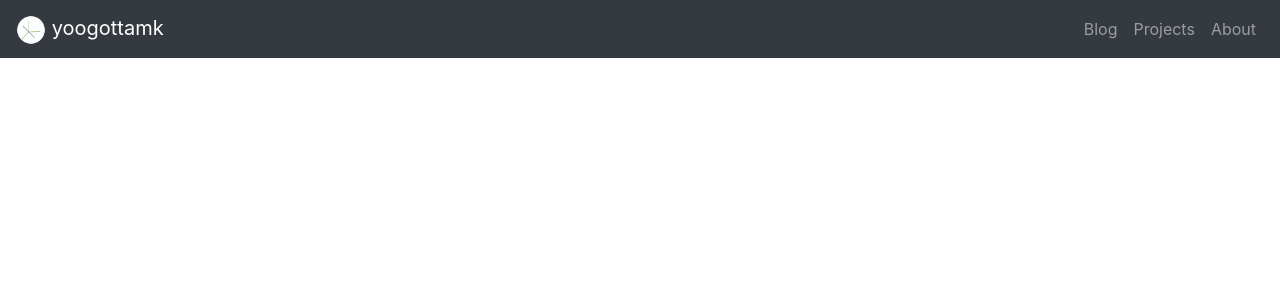
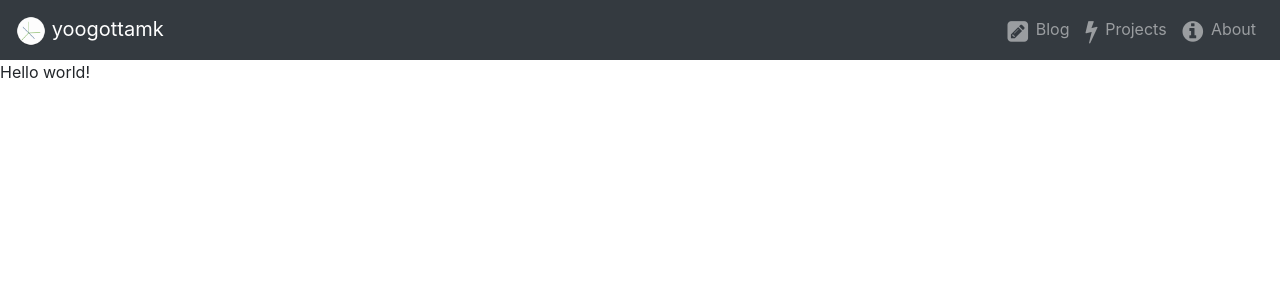
Before and after one commit to yoogottamk/yoogottamk.github.io, a Jekyll site: the page built from index.html, in a window 1280 px wide. Shown: the top 300 px of the page. Built offline with Jekyll 4.4.1, drawn with Linux system fonts in a browser that asks for light colours.

Commit message:
almost working 404

```diff
--- /dev/null
+++ b/_data/fonts.yml
@@ -0,0 +1,2 @@
+/404.html:
+  - "https://fonts.googleapis.com/css?family=Lato&display=swap"
--- a/_data/navigation.yml
+++ b/_data/navigation.yml
@@ -1,6 +1,12 @@
 - title: Blog
   url: /blog/
+  icon: fa-pencil-square
+  description: My experiences with vim, GNU plus linux and other cool stuff
 - title: Projects
   url: /projects/
+  icon: fa-flash
+  description: Some stuff that I did in the small time I managed to get
 - title: About
   url: /about/
+  icon: fa-info-circle
+  description: Want to know more about me?
--- a/_includes/head.html
+++ b/_includes/head.html
@@ -9,4 +9,7 @@
   <title>{{ page.title }} | yoogottamk</title>
 
   {% include libraries.html %}
+
+  <link rel="stylesheet" href="{{ site.baseurl }}/css/main.css">
+  <link rel="shortcut icon" href="{{ site.baseurl }}/assets/images/yoogottamk.png" type="image/x-icon" />
 </head>
--- a/_includes/libraries.html
+++ b/_includes/libraries.html
@@ -1,7 +1,22 @@
 <!-- bootstrap css -->
 
-<link
-  rel="stylesheet"
+<link rel="stylesheet"
   href="https://stackpath.bootstrapcdn.com/bootstrap/4.4.1/css/bootstrap.min.css"
   integrity="sha384-Vkoo8x4CGsO3+Hhxv8T/Q5PaXtkKtu6ug5TOeNV6gBiFeWPGFN9MuhOf23Q9Ifjh"
   crossorigin="anonymous">
+
+<link rel="stylesheet"
+  href="https://stackpath.bootstrapcdn.com/font-awesome/4.7.0/css/font-awesome.min.css"
+  integrity="sha384-wvfXpqpZZVQGK6TAh5PVlGOfQNHSoD2xbE+QkPxCAFlNEevoEH3Sl0sibVcOQVnN"
+  crossorigin="anonymous">
+
+<!-- fonts, included only where required to reduce load time -->
+{% for url in site.data.fonts %}
+  {% if page.url == url[0] %}
+    {% for fonts in url[1] %}
+      <link href="{{ fonts }}" rel="stylesheet">
+    {% endfor %}
+  {% endif %}
+{% endfor %}
+
+<!-- fonts to be loaded on all pages are here -->
--- a/_includes/navbar.html
+++ b/_includes/navbar.html
@@ -1,4 +1,6 @@
+<!-- custom css for managing navbar -->
 <link rel="stylesheet" href="{{ site.baseurl }}/css/navbar.css">
+<script src="{{ site.baseurl }}/js/navbar.js"></script>
 
 <nav id="navbar" class="navbar navbar-expand-lg navbar-dark bg-dark fixed-top">
   <button class="navbar-toggler" type="button" data-toggle="modal" data-target="#navbarContentSmall">
@@ -14,7 +16,13 @@
     <ul class="navbar-nav ml-auto">
       {% assign links = site.data.navigation %}
       {% for link in links %}
-        <li class="nav-item"><a class="nav-link" href="{{ site.baseurl }}{{ link.url }}">{{ link.title }}</a></li>
+        <li class="nav-item">
+          <a class="nav-link" href="{{ site.baseurl }}{{ link.url }}">
+            <i class="fa {{ link.icon }} nav-icon align-middle" aria-hidden="true"></i>
+            {{ link.title }}
+          </a>
+          <div class="nav-desc">{{ link.description }}</div>
+        </li>
       {% endfor %}
     </ul>
   </div>
@@ -23,17 +31,21 @@
 <div class="modal left fade" id="navbarContentSmall" tabindex="-1" role="dialog">
   <div class="modal-dialog" role="document">
     <div class="modal-content">
-      <div class="modal-header"></div>
+      <div class="modal-header">
+        <button type="button" class="close" data-dismiss="modal" aria-label="Close"><span aria-hidden="true">&times;</span></button>
+      </div>
       <div class="modal-body">
         <ul class="navbar-nav ml-auto">
           {% for link in links %}
-            <li class="nav-item"><a class="nav-link" href="{{ site.baseurl }}{{ link.url }}">{{ link.title }}</a></li>
+            <li class="nav-item">
+              <a class="nav-link" href="{{ site.baseurl }}{{ link.url }}">
+                <i class="fa {{ link.icon }} nav-icon align-middle" aria-hidden="true"></i>
+                {{ link.title }}
+              </a>
+              <div class="nav-desc">{{ link.description }}</div>
+            </li>
           {% endfor %}
         </ul>
-
-        <div class="modal-footer w-100 text-center">
-          <button type="button" class="close" data-dismiss="modal" aria-label="Close"><span aria-hidden="true">&times;</span></button>
-        </div>
       </div>
     </div>
   </div>
--- /dev/null
+++ b/css/main.css
@@ -0,0 +1,3 @@
+body {
+    padding-top: 60px;
+}
--- a/css/navbar.css
+++ b/css/navbar.css
@@ -1,3 +1,11 @@
+:root {
+    --navbar-height: 60px;
+}
+
+#navbar {
+    height: var(--navbar-height);
+}
+
 @keyframes slide {
     0% {
         width: 0;
@@ -32,9 +40,35 @@
 .modal.left .modal-content {
     height: 100%;
     overflow-y: auto;
-}
 
-.modal-content {
     border-radius: 0;
     border: none;
 }
+
+.nav-icon {
+    margin-right: 0.2rem;
+    font-size: 24px;
+}
+
+ul li.nav-item {
+    position: relative;
+}
+
+@media (min-width: 992px) {
+    .nav-desc {
+        display: none;
+    }
+
+    .nav-link:hover + .nav-desc {
+        display: block;
+
+        position: absolute;
+        top: var(--navbar-height);
+
+        width: 300px;
+        padding: 1rem;
+
+        background: rgba(0, 0, 0, 0.75);
+        color: white;
+    }
+}
--- /dev/null
+++ b/js/navbar.js
@@ -0,0 +1,42 @@
+/*
+ * This script helps me to correctly position the description
+ * I show for each item on the navbar. bootstrap doesn't handle
+ * this by default :(
+ */
+
+const activeDescSelector = ".nav-link:hover + .nav-desc",
+    navbarHeight = 60; // px
+
+function isCollapsed() {
+    return $(window).width() < 992;
+}
+
+function willCross(elemLeftPos, elemWidth, screenWidth) {
+    return elemLeftPos + elemWidth > screenWidth;
+}
+
+function init() {
+    if(isCollapsed())
+        return;
+
+    $(".nav-link").hover(function() {
+        let $activeDesc = $(activeDescSelector);
+
+        // check if it's valid
+        if(!$activeDesc.length)
+            return;
+
+        let elemPos = $activeDesc.offset(),
+            elemWidth = $activeDesc.innerWidth(),
+            screenWidth = $(window).width();
+
+        if(willCross(elemPos.left, elemWidth, screenWidth)) {
+            $activeDesc.css({ "transform": `translate(
+                -${elemPos.left + elemWidth - screenWidth}px,
+                -${elemPos.top - navbarHeight}px
+            )`});
+        }
+    });
+}
+
+document.addEventListener("DOMContentLoaded", init);
```
Also changed, not shown: 404.html (+7 -12 lines), css/404.css (added, +44 -0 lines), assets/vectors/23667.jpg (added), 1 other file.
